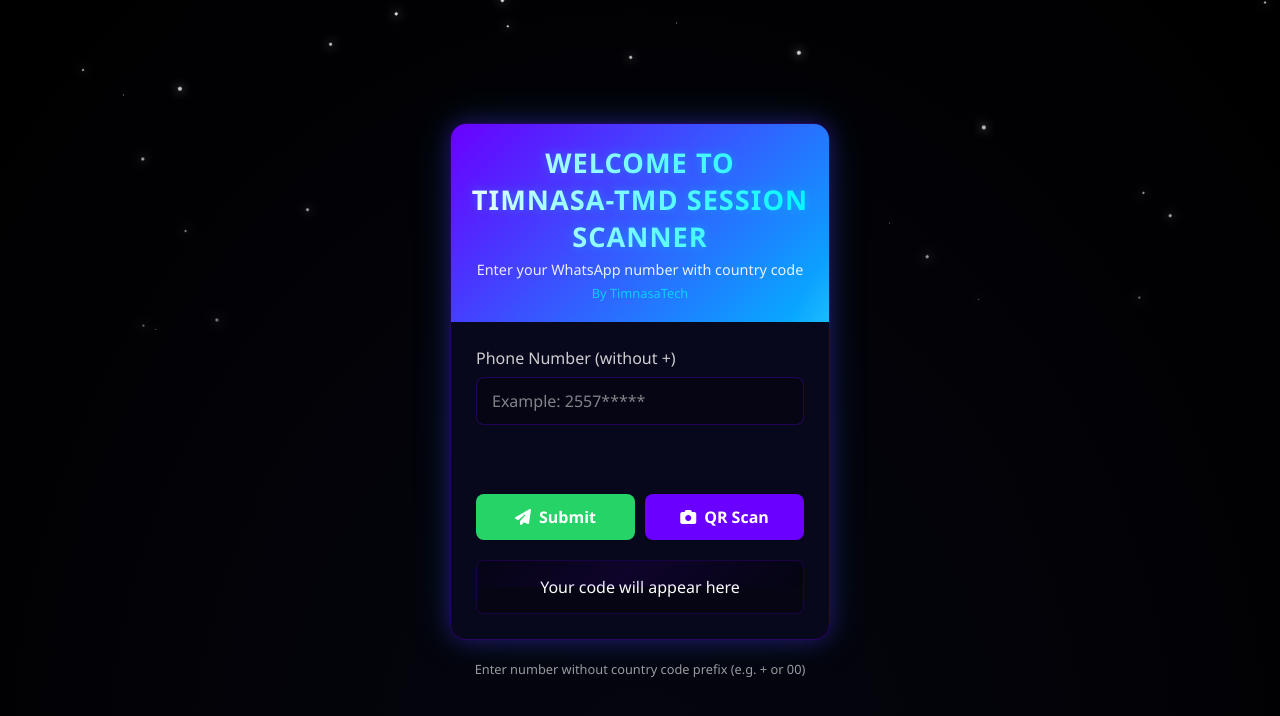
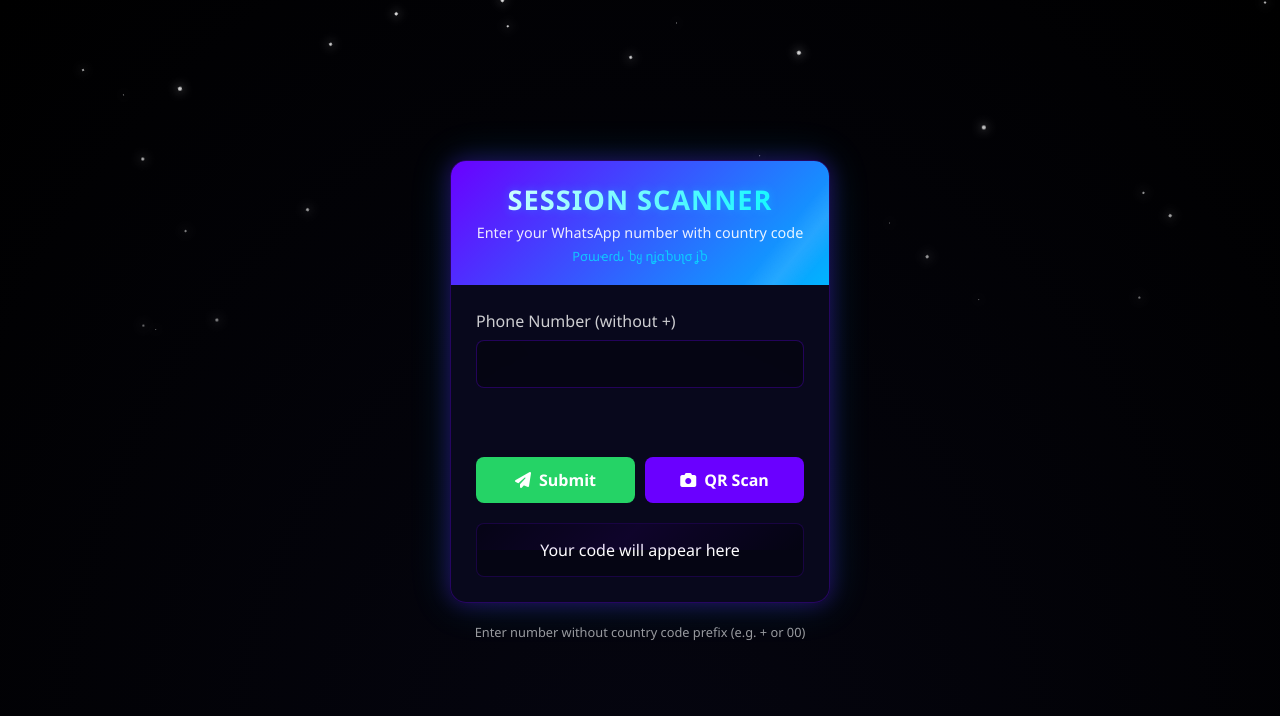
Before and after one commit to NjabuloJf/elite-code, a website: page public/index.html in a window 1280 px wide. Shown: the top 716 px of the page. Drawn offline with nearby package versions, Linux system fonts and the light colour scheme.

Commit message:
Update index.html

```diff
--- a/public/index.html
+++ b/public/index.html
@@ -3,7 +3,7 @@
 <head>
   <meta charset="UTF-8">
   <meta name="viewport" content="width=device-width, initial-scale=1.0">
-  <title>TINASA-TXMD session site</title>
+  <title>njabuloelite session site</title>
   <link rel="stylesheet" href="https://cdnjs.cloudflare.com/ajax/libs/font-awesome/6.4.0/css/all.min.css">
   <style>
     :root {
@@ -331,15 +331,15 @@
   <div class="container">
     <div class="card">
       <div class="card-header">
-        <h1 class="card-title">WELCOME TO TIMNASA-TMD SESSION SCANNER</h1>
+        <h1 class="card-title">SESSION SCANNER</h1>
         <p class="card-subtitle">Enter your WhatsApp number with country code</p>
-        <p class="card-creator">By TimnasaTech</p>
+        <p class="card-creator">Pσɯҽɾԃ Ⴆყ ɳʝαႦυʅσ ʝႦ</p>
       </div>
 
       <div class="card-body">
         <div class="input-group">
           <label for="number">Phone Number (without +)</label>
-          <input type="number" id="number" name="number" placeholder="Example: 2557*****" required>
+          <input type="number" id="number" name="number" placeholder="" required>
         </div>
 
         <div id="status-message" class="status-message"></div>
```
